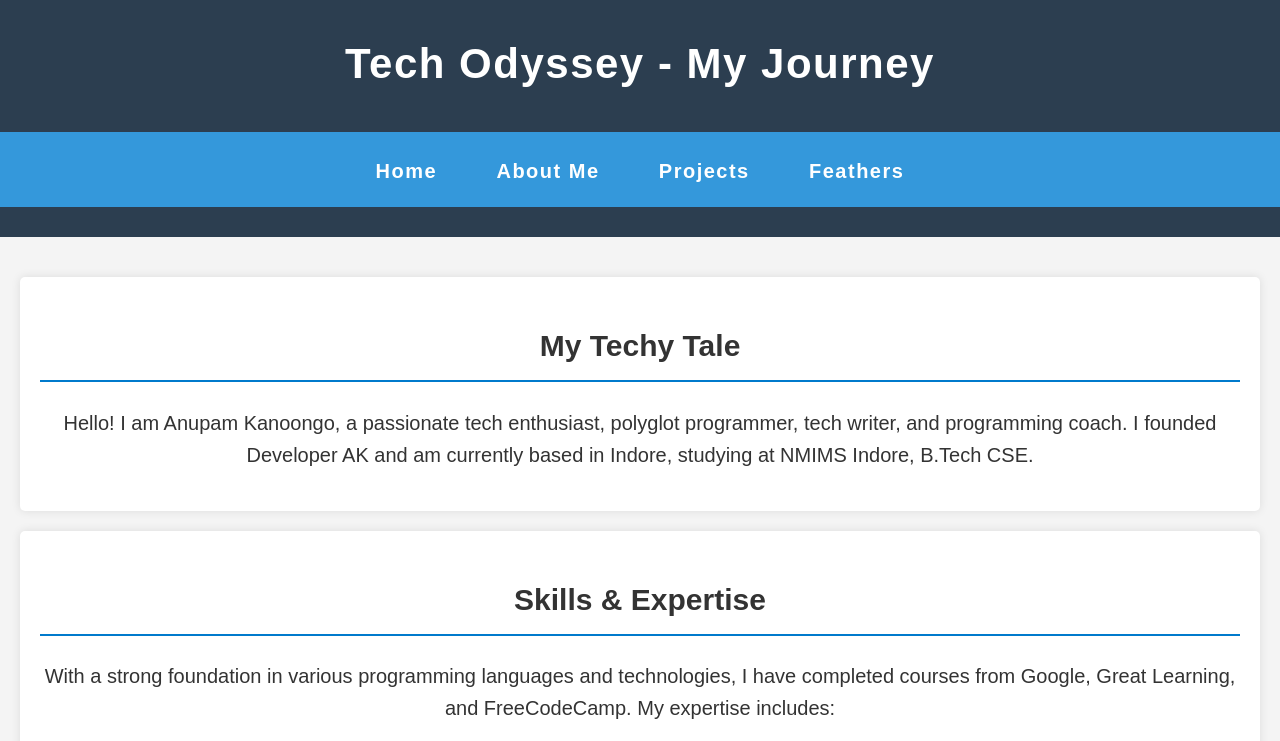
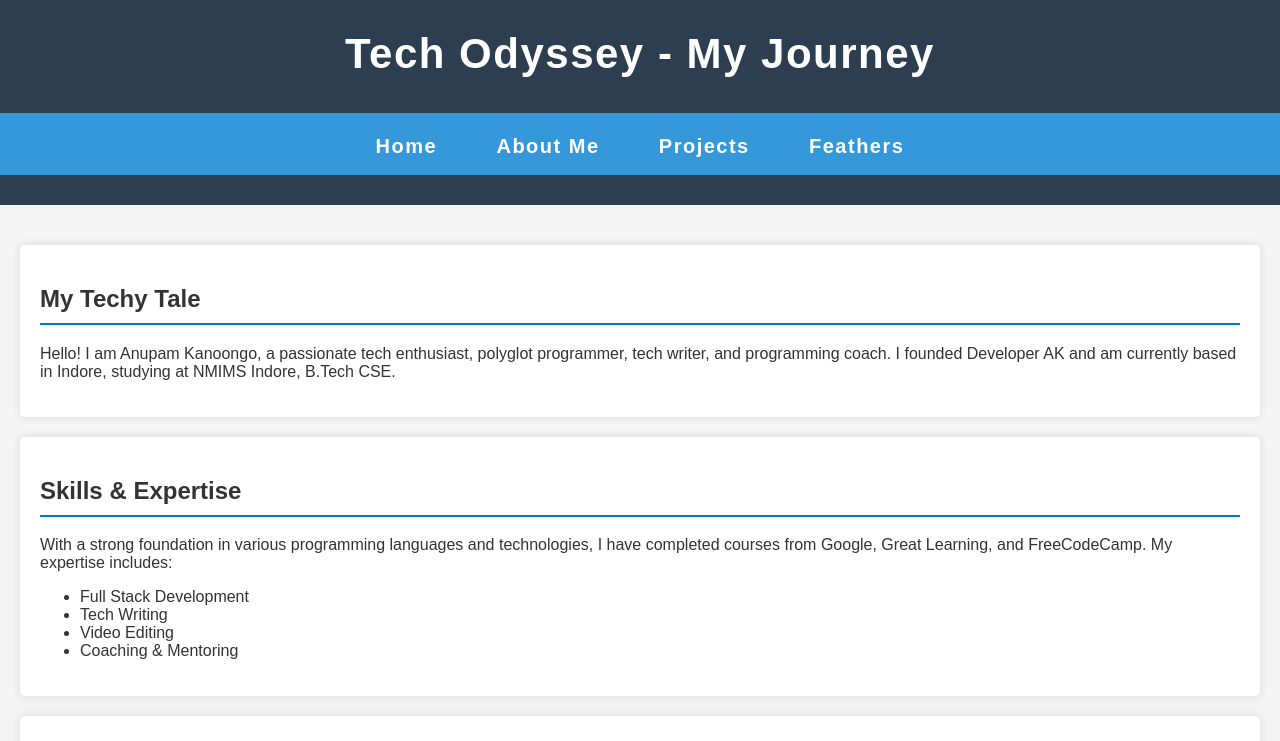
Before and after one commit to Anupam1707/anupam1707.github.io, a plain HTML site: page about.html in a window 1280 px wide. Shown: the top 741 px of the page. Drawn offline with Linux system fonts and the light colour scheme.

Commit message:
Update about.html

```diff
--- a/about.html
+++ b/about.html
@@ -13,7 +13,6 @@
     <meta charset="UTF-8">
     <meta name="viewport" content="width=device-width, initial-scale=1.0">
     <title>My Journey</title>
-    <link rel="stylesheet" href="home.css">
     <link rel="stylesheet" href="about.css">
     <link rel="stylesheet" href="scrollbar.css">
 </head>
```
